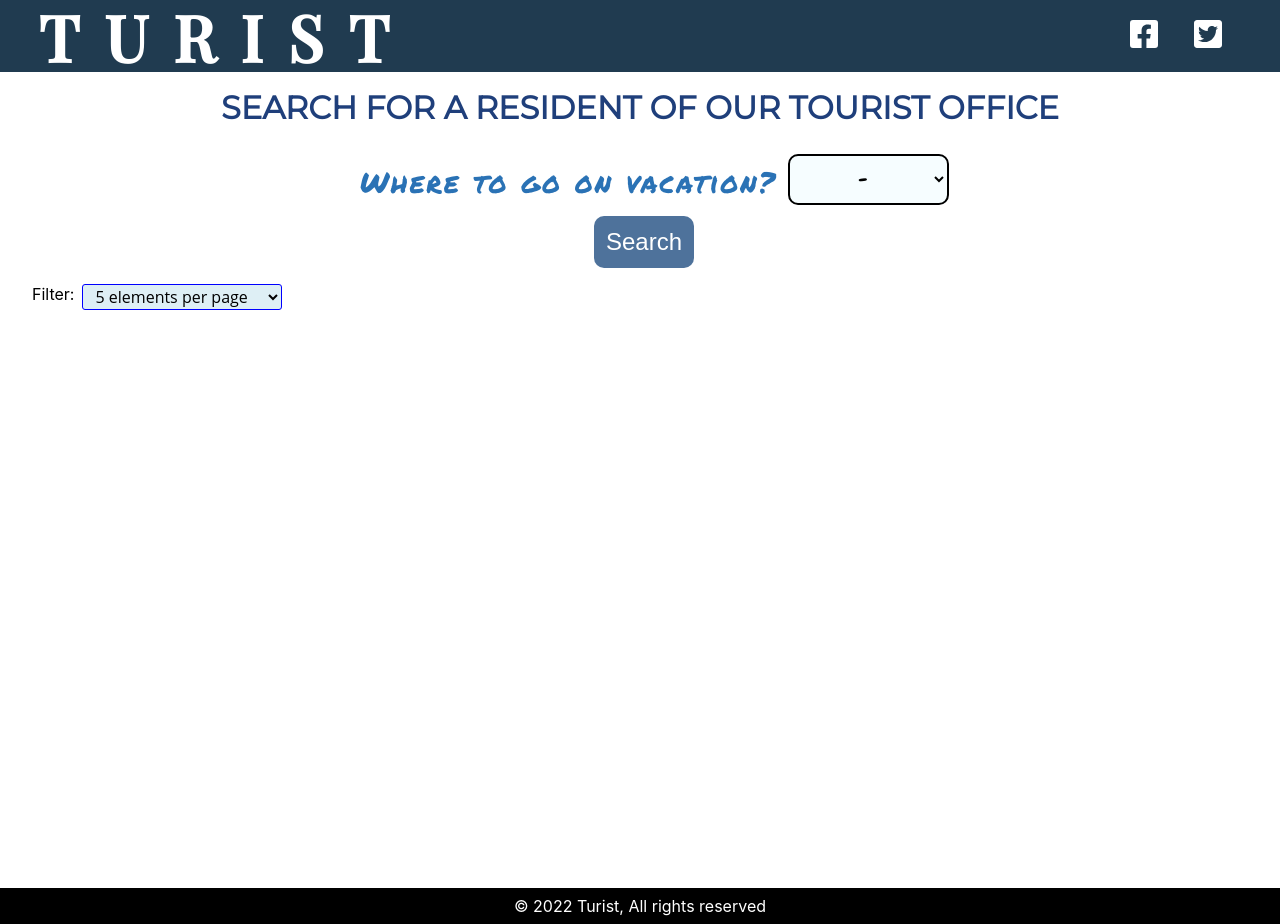
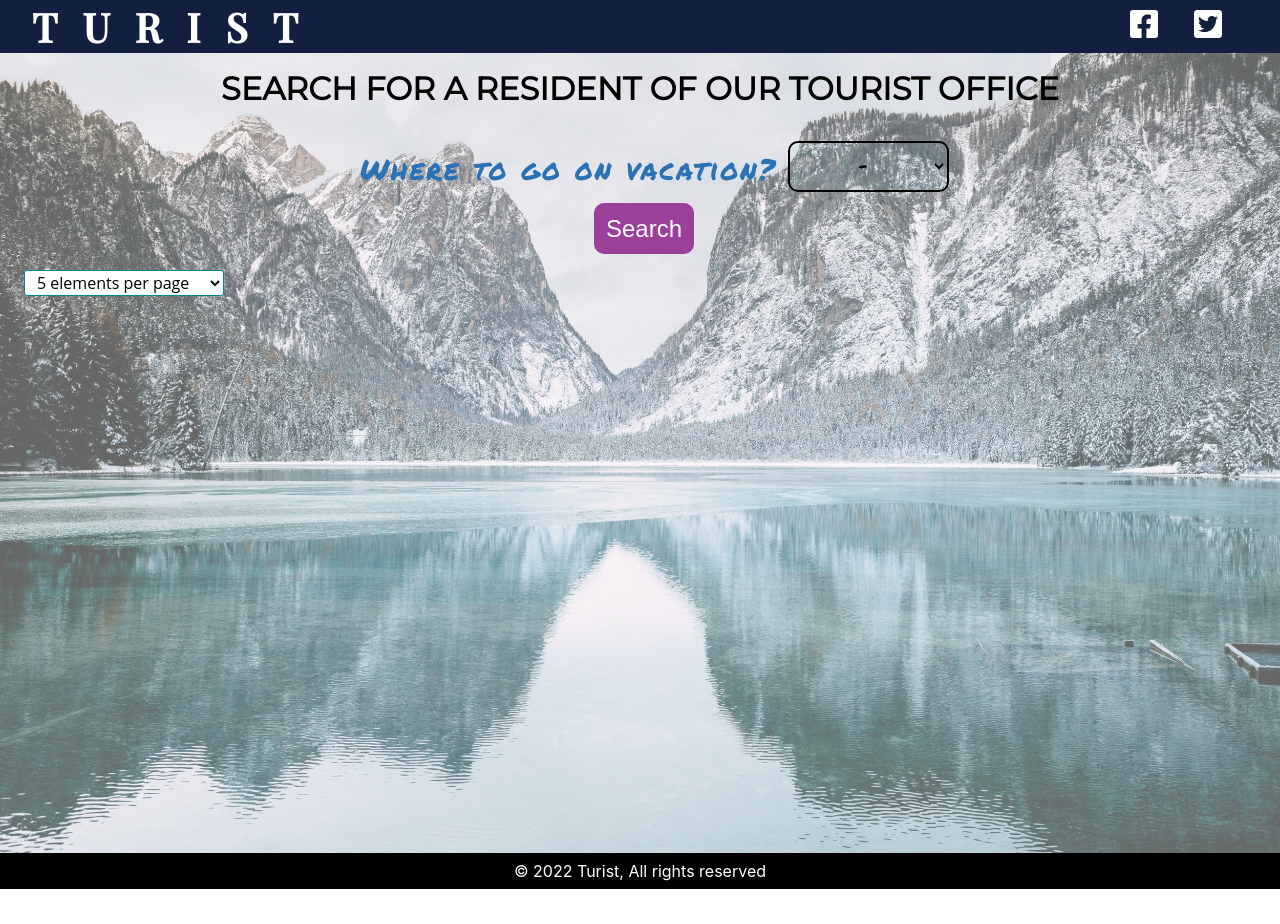
Before and after one commit to kanaszewska/API_search, a React (Create React App) app: page / in a window 1280 px wide. After the commit the page ends 889 px from the top, so only its background shows below. Built offline with nearby package versions, Linux system fonts and the light colour scheme; the HTML template or start-up script is replaced by a standard one.

Commit message:
final commit

```diff
--- a/src/App.css
+++ b/src/App.css
@@ -1,50 +1,24 @@
 @import url('https://fonts.googleapis.com/css2?family=Playfair+Display:wght@500&display=swap');
 
-
 .app {
-  width: 100%;
   margin: 0;
   padding: 0;
 }
 
-.header {
-  display: flex;
-  justify-content: space-between;
-  margin: 0;
-  padding: 0;
-  height: 4.5rem;
+.navigation {
   width: 100%;
-  background-color: rgb(32, 59, 80);
-}
-
-.header .icons {
-  padding: 1.1rem 2.5rem;
-  font-size: 2rem;
-  color: white;
-  cursor: pointer;
-}
-
-.icons span {
-  padding: 0 1rem;
-  cursor: pointer;
-}
-
-.header h1 {
-  margin: -.4rem 3%;
-  text-transform: uppercase;
-  letter-spacing: 25px;
-  font-family: 'Playfair Display', serif;
-  font-size: 4rem;
-  color: white;
+  /* height: 5rem; */
 }
 
 .section {
   padding: 0;
-  margin: 0;
+  margin-top: -3rem;
   min-height: 100vh;
   height: auto;
   text-align: center;
-  background-color: white;
+  background-image: url('./styles/images/bcg.jpg');
+  background-size: cover;
+  background-repeat: no-repeat;
 }
 
 .footer {
@@ -55,10 +29,3 @@
   padding: .5rem;
   width: auto;
 }
-
-@media (max-width: 635px) {
-  .header .icons {
-    font-size: 1.5rem;
-    padding: .5rem;
-  }
-}
--- a/src/App.js
+++ b/src/App.js
@@ -1,28 +1,20 @@
-import React from 'react'
-import Main from './components/Main'
-import { FaFacebookSquare, FaTwitterSquare } from 'react-icons/fa'
-import './App.css'
+import React from "react";
+import Main from "./components/Main";
+import "./App.css";
+import Navbar from "./components/Navbar";
 
 function App() {
   return (
     <div className="app">
-      <div className="header">
-        <h1>Turist</h1>
-        <div className="icons">
-          <span>
-            <FaFacebookSquare />
-          </span>
-          <span>
-            <FaTwitterSquare />
-          </span>
-        </div>
+      <div className="navigation">
+        <Navbar />
       </div>
       <div className="section">
         <Main />
       </div>
       <div className="footer">© 2022 Turist, All rights reserved</div>
     </div>
-  )
+  );
 }
 
-export default App
+export default App;
--- a/src/components/Main.js
+++ b/src/components/Main.js
@@ -119,7 +119,6 @@ const Main = () => {
       </button>
       <div className="filtr">
         <label className="filtr">
-          Filter:
           <select className="filtr" value={result} onChange={handleResults}>
             <option value="5"> 5 elements per page </option>
             <option value="10"> 10 elements per page </option>
--- /dev/null
+++ b/src/components/Navbar.js
@@ -0,0 +1,21 @@
+import React from "react";
+import { FaFacebookSquare, FaTwitterSquare } from "react-icons/fa";
+import "../styles/Navbar.css";
+
+const Navbar = () => {
+  return (
+    <div className="header">
+      <h1>Turist</h1>
+      <div className="icons">
+        <span>
+          <FaFacebookSquare />
+        </span>
+        <span>
+          <FaTwitterSquare />
+        </span>
+      </div>
+    </div>
+  );
+};
+
+export default Navbar;
--- a/src/index.css
+++ b/src/index.css
@@ -1,8 +1,3 @@
-*{
-  margin: 0;
-  padding: 0;
-}
-
 body {
   margin: 0;
   font-family: -apple-system, BlinkMacSystemFont, 'Segoe UI', 'Roboto', 'Oxygen',
--- a/src/styles/Main.css
+++ b/src/styles/Main.css
@@ -4,41 +4,47 @@
 @import url('https://fonts.googleapis.com/css2?family=Playfair+Display&display=swap');
 @import url('https://fonts.googleapis.com/css2?family=Permanent+Marker&display=swap');
 
+.main{
+   min-height: 100vh;
+   height: auto;
+   background-color: rgb(255, 255, 255, 0.4);
+}
+
 .main ul {
-    display: grid;
    grid-template-columns: repeat(4, 1fr);
    gap: 1rem;
    text-align: center;
    list-style: none;
+   display: grid;
 }
 
 .main li {
    padding: .7rem;
    height: auto;
    font-size: .9rem;
-    margin: 2rem 15%;
-    background-color: rgb(176, 196, 222, 0.1);
-    box-shadow: 1px 2px 3px 1px rgb(31, 63, 123, 0.6);
+   margin: 1rem 15%;
+   box-shadow: 3px 4px 5px 3px rgba(74, 91, 123, 0.7);
+   background-color: rgba(231, 236, 244, 0.8);
    border-radius: 3px;
    cursor: pointer;
 }
 
 .main li:hover {
-   box-shadow: 3px 4px 5px 3px rgb(31, 63, 123, 0.7);
-   background-color: rgb(176, 196, 222, 0.3);
-   scale: 100.5%;
+   scale: 105%;
 }
 
 .main h1 {
-   margin:  1rem 0;
+   padding-top: 1rem;
    width: 100%;
-    color: rgb(31, 63, 123);
+   color: black;
    text-transform: uppercase;
    font-size: 2rem;
    font-family: 'Montserrat', sans-serif;
 }
 
 .main h2 {
+   margin: 0;
+   padding: 0;
    font-size: 2rem;
    color: rgb(4, 55, 113);
    font-family: 'Montserrat', sans-serif;
@@ -51,7 +57,6 @@
 }
 
 .main h4 {
-    margin: .2rem;
     font-family: 'Playfair Display', serif;
 }
 
@@ -59,12 +64,13 @@
     width: 200px;
     height: auto;
     border-radius: 100px;
+    box-shadow: 2px 2px 2px 2px rgb(0, 0, 0, 0.3);
 }
 
 button.search {
     margin-left: 0.5rem;
     padding: 0.6rem;
-    background-color: rgb(4, 55, 113, 0.7);
+    background-color: rgb(154, 63, 154);
     border: 2px solid transparent;
     border-radius: 10px;
     color: white;
@@ -73,16 +79,16 @@ button.search {
  }
 
  button.search:hover {
-   background-color: rgb(4, 55, 113);
    scale: 110%;
  }
 
  .pages button {
-    margin: 30px 1px;
-    padding: 6px;
-    background-color: rgba(50, 154, 196, 0.689);
-    border: 3px solid transparent;
-    border-radius: 6px;
+   margin: 30px 3px;
+   height: auto;
+   padding: 8px;
+   background-color: black;
+   border: .5px solid white;
+   border-radius: 4px;
    color: white;
    cursor: pointer;
    font-size: .8rem;
@@ -90,13 +96,12 @@ button.search {
  }
 
  .pages button:hover {
-    background-color: rgba(32, 102, 130, 0.651);
+    scale: 110%;
  }
 
  button.activePage {
-    margin: 0;
-    padding: 7px;
-    border: 3px solid rgba(17, 52, 67, 0.486);
+    border: 3px solid rgb(70, 127, 193);
+    scale: 115%;
  }
 
  .choice {
@@ -125,7 +130,7 @@ button.search {
  }
 
  .filtr label {
-    padding-left: 1rem;
+    /* padding-left: 1rem; */
     margin-top: 1rem;
  }
 
@@ -134,8 +139,8 @@ button.search {
     box-sizing: border-box;
     outline:0;
     box-shadow:none;
-    border: 1px solid blue;
-    background: rgb(173, 216, 230, 0.4);
+    border: 1px solid darkcyan;
+    background: white;
     flex: 1;
     padding: 0 .5em;
     color:black;
--- /dev/null
+++ b/src/styles/Navbar.css
@@ -0,0 +1,38 @@
+.header {
+    display: flex;
+    justify-content: space-between;
+    margin: 0;
+    padding: 0;
+    height: 5rem;
+    width: 100%;
+    background-color: rgb(19, 31, 63);
+}
+
+.header .icons {
+    padding: .5rem 2.5rem;
+    font-size: 2rem;
+    color: white;
+    cursor: pointer;
+  }
+
+  .icons span {
+    padding: 0 1rem;
+    cursor: pointer;
+  }
+
+  .header h1 {
+    padding-left: 2rem;
+    margin: 0;
+    text-transform: uppercase;
+    letter-spacing: 25px;
+    font-family: 'Playfair Display', serif;
+    font-size: 2.5rem;
+    color: white;
+  }
+
+  @media (max-width: 635px) {
+    .header .icons {
+      font-size: 1.5rem;
+      padding: .8rem .5rem;
+    }
+  }
```
Also changed, not shown: src/styles/images/bcg.jpg (added), src/styles/images/logo.jpg (deleted). Lines whose indentation alone changed are shown as unchanged.
